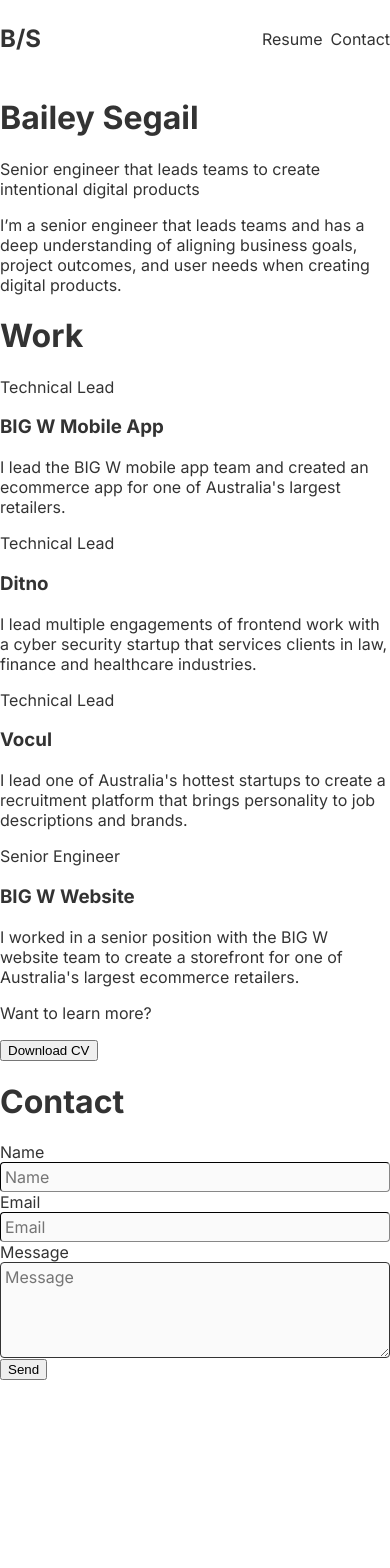
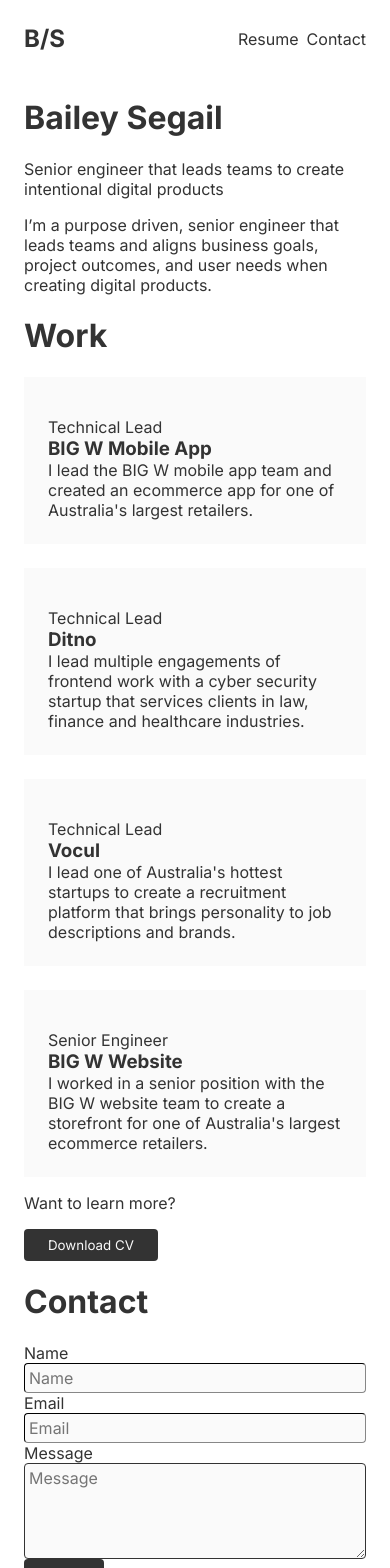
Before and after one commit to bsegail/Personal, a Next.js app: page / in a window 390 px wide. Shown: the top 1568 px of the page. Before the commit the page ends 1380 px from the top, so only its background shows below. Built offline with nearby package versions, Linux system fonts and the light colour scheme.

Commit message:
feat: spacing

```diff
--- /dev/null
+++ b/components/Button.module.scss
@@ -0,0 +1,8 @@
+.button {
+  padding: 8px 24px;
+  background-color: var(--text);
+  border: none;
+  color: var(--elevate);
+  border-radius: 4px;
+  font-family: 'Inter', -apple-system, BlinkMacSystemFont, Segoe UI, Roboto, Oxygen, Ubuntu, Cantarell, Fira Sans, Droid Sans, Helvetica Neue, sans-serif;
+}
--- /dev/null
+++ b/components/Button.tsx
@@ -0,0 +1,11 @@
+import styles from './Button.module.scss'
+import React from 'react'
+
+const Button: React.FC<{
+  label: string
+  type?: React.DetailedHTMLProps<React.ButtonHTMLAttributes<HTMLButtonElement>, HTMLButtonElement>['type']
+}> = ({ label, type = 'button' }) => {
+  return <button type={type} className={styles.button}>{label}</button>
+}
+
+export default Button
--- a/components/Header.module.scss
+++ b/components/Header.module.scss
@@ -1,7 +1,11 @@
+@import '../styles/imports';
+
 .header {
   display: flex;
   align-items: center;
   justify-content: space-between;
+
+  @include container;
 }
 
 .list {
--- a/components/WorkTile.module.css
+++ b/components/WorkTile.module.css
@@ -1,15 +1,18 @@
 .container {
-
+    background: var(--elevate);
+    padding: 24px;
 }
 
 .overline {
-
+    margin-bottom: 0;
 }
 
 .label {
-
+    margin-top: 0;
+    margin-bottom: 0;
 }
 
 .description {
-
+    margin-top: 0;
+    margin-bottom: 0;
 }
--- a/pages/index.tsx
+++ b/pages/index.tsx
@@ -1,13 +1,14 @@
 import type { NextPage } from 'next'
 import Head from 'next/head'
-import styles from '../styles/Home.module.css'
+import styles from '../styles/Home.module.scss'
 import WorkTile from '../components/WorkTile'
 import Field from '../components/Field'
 import Header from '../components/Header'
+import Button from '../components/Button'
 
 const Home: NextPage = () => {
   return (
-    <div className={styles.container}>
+    <div>
       <Head>
         <title>Bailey Segail | Senior Engineer</title>
         <meta
@@ -24,8 +25,8 @@ const Home: NextPage = () => {
         <p>Senior engineer that leads teams to create intentional digital products</p>
 
         <p>
-          I’m a senior engineer that leads teams and has a deep understanding of aligning business goals, project
-          outcomes, and user needs when creating digital products.
+          I’m a purpose driven, senior engineer that leads teams and aligns business goals, project outcomes, and user
+          needs when creating digital products.
         </p>
 
         <h1>Work</h1>
@@ -59,8 +60,7 @@ const Home: NextPage = () => {
 
         <div id={'resume'}>
           <p>Want to learn more?</p>
-          <button type={'button'}>Download CV</button>
-
+          <Button label={'Download CV'} />
         </div>
 
         <div id={'contact'}>
@@ -69,7 +69,7 @@ const Home: NextPage = () => {
             <Field name={'name'} label={'Name'} />
             <Field name={'email'} label={'Email'} type={'email'} />
             <Field name={'message'} label={'Message'} type={'textarea'} />
-            <button type={'submit'}>Send</button>
+            <Button type={'submit'} label={'Send'} />
           </form>
         </div>
       </main>
--- a/styles/Home.module.css
+++ /dev/null
@@ -1,2 +0,0 @@
-.grid {
-}
--- /dev/null
+++ b/styles/Home.module.scss
@@ -0,0 +1,16 @@
+@import './imports';
+
+.grid {
+  display: grid;
+  grid-template-columns: 1fr 1fr;
+  grid-column-gap: 24px;
+  grid-row-gap: 24px;
+
+  @media(max-width: 768px) {
+    grid-template-columns: 1fr;
+  }
+}
+
+.main {
+  @include container;
+}
--- /dev/null
+++ b/styles/imports.scss
@@ -0,0 +1 @@
+@import 'mixins';
--- /dev/null
+++ b/styles/mixins.scss
@@ -0,0 +1,8 @@
+@mixin container() {
+  max-width: 1080px;
+  margin: 0 auto;
+
+  @media(max-width: 1128px) {
+    margin: 0 24px;
+  }
+}
```
